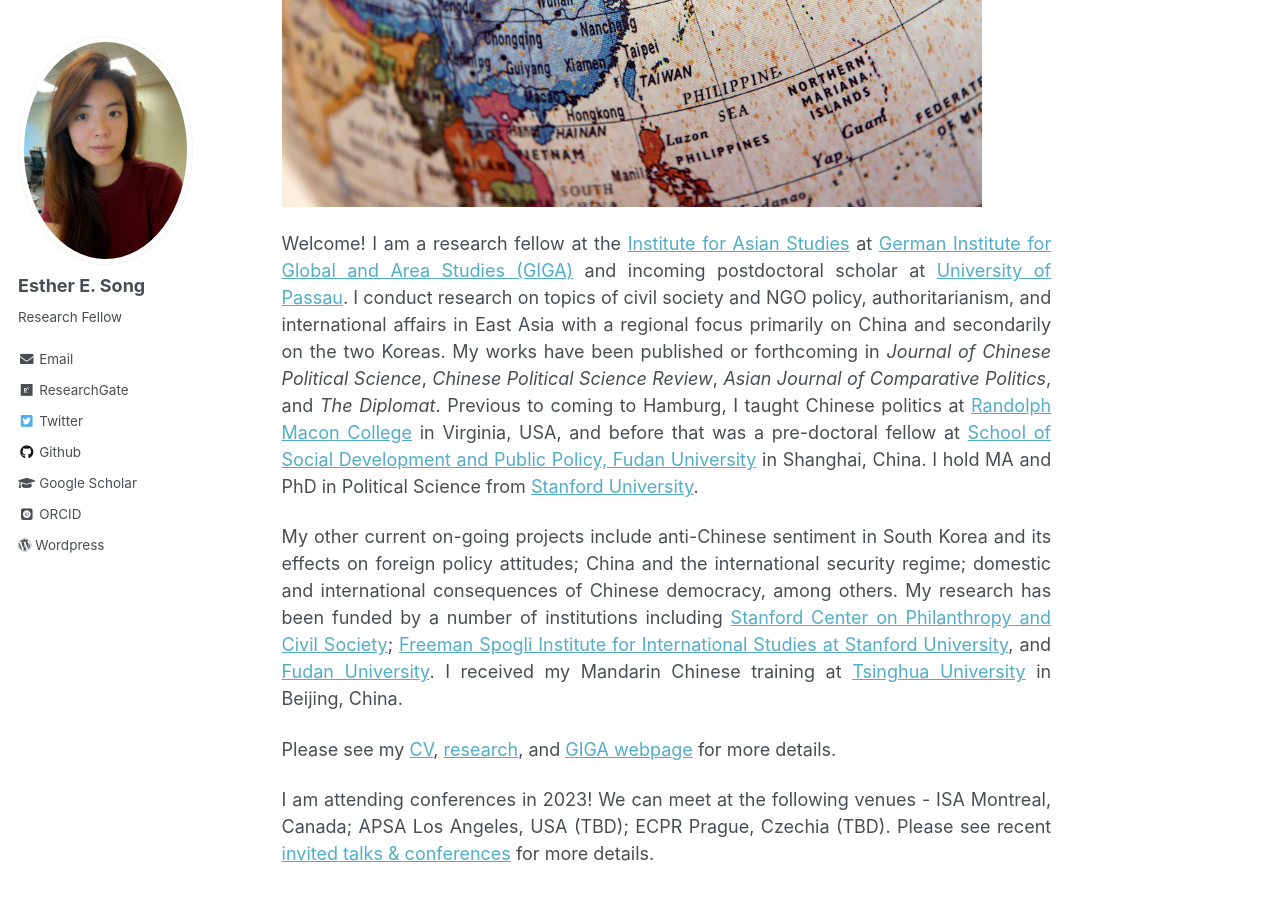
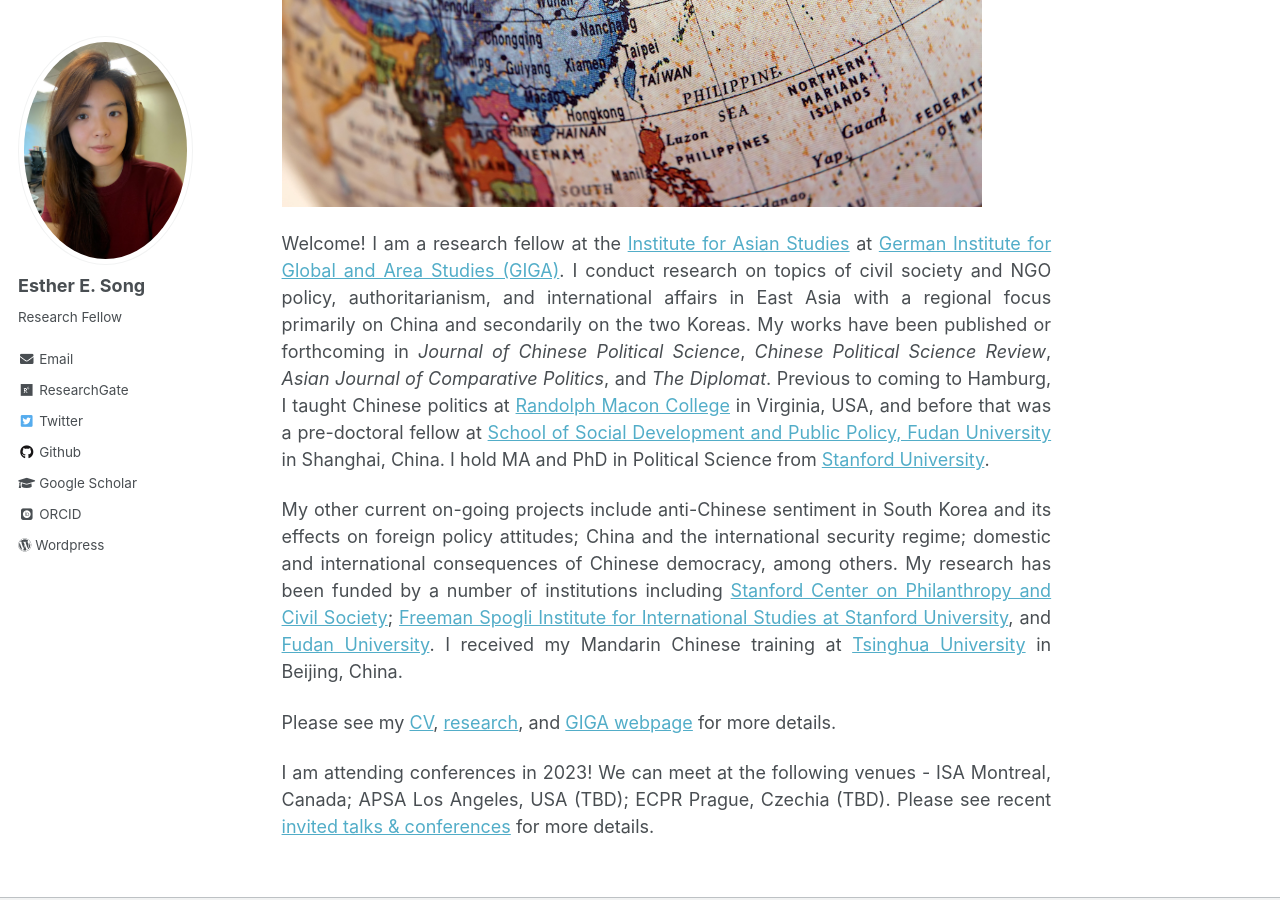
Before and after one commit to ehsong/ehsong.github.io, a Jekyll site: the page built from _pages/about.md, in a window 1280 px wide and 900 px high, scrolled down 377 px. Built offline with Jekyll 4.4.1, drawn with Linux system fonts in a browser that asks for light colours; some web fonts are replaced.

Commit message:
Update about.md

```diff
--- a/_pages/about.md
+++ b/_pages/about.md
@@ -9,7 +9,7 @@
 ---
 <img src="https://github.com/ehsong/ehsong.github.io/blob/master/images/east_asia_resized.jpg?raw=true" width="700" height="466">
 
-Welcome! I am a research fellow at the [Institute for Asian Studies](https://www.giga-hamburg.de/en/institutes/giga-institute-for-asian-studies/) at [German Institute for Global and Area Studies (GIGA)](https://www.giga-hamburg.de/en/) and incoming postdoctoral scholar at [University of Passau](https://www.uni-passau.de/en/). I conduct research on topics of civil society and NGO policy, authoritarianism, and international affairs in East Asia with a regional focus primarily on China and secondarily on the two Koreas. My works have been published or forthcoming in *Journal of Chinese Political Science*, *Chinese Political Science Review*, *Asian Journal of Comparative Politics*, and *The Diplomat*. Previous to coming to Hamburg, I taught Chinese politics at [Randolph Macon College](https://www.rmc.edu/) in Virginia, USA, and before that was a pre-doctoral fellow at [School of Social Development and Public Policy, Fudan University](https://www.fudan.edu.cn/en/2019/0514/c295a96700/page.htm) in Shanghai, China. I hold MA and PhD in Political Science from [Stanford University](https://stanford.edu).
+Welcome! I am a research fellow at the [Institute for Asian Studies](https://www.giga-hamburg.de/en/institutes/giga-institute-for-asian-studies/) at [German Institute for Global and Area Studies (GIGA)](https://www.giga-hamburg.de/en/). I conduct research on topics of civil society and NGO policy, authoritarianism, and international affairs in East Asia with a regional focus primarily on China and secondarily on the two Koreas. My works have been published or forthcoming in *Journal of Chinese Political Science*, *Chinese Political Science Review*, *Asian Journal of Comparative Politics*, and *The Diplomat*. Previous to coming to Hamburg, I taught Chinese politics at [Randolph Macon College](https://www.rmc.edu/) in Virginia, USA, and before that was a pre-doctoral fellow at [School of Social Development and Public Policy, Fudan University](https://www.fudan.edu.cn/en/2019/0514/c295a96700/page.htm) in Shanghai, China. I hold MA and PhD in Political Science from [Stanford University](https://stanford.edu).
 
 My other current on-going projects include anti-Chinese sentiment in South Korea and its effects on foreign policy attitudes; China and the international security regime; domestic and international consequences of Chinese democracy, among others. My research has been funded by a number of institutions including [Stanford Center on Philanthropy and Civil Society](https://pacscenter.stanford.edu/); [Freeman Spogli Institute for International Studies at Stanford University](https://fsi.stanford.edu/), and [Fudan University](https://www.fudan.edu.cn/en/). I received my Mandarin Chinese training at [Tsinghua University](https://www.tsinghua.edu.cn/en/) in Beijing, China.
 
```
